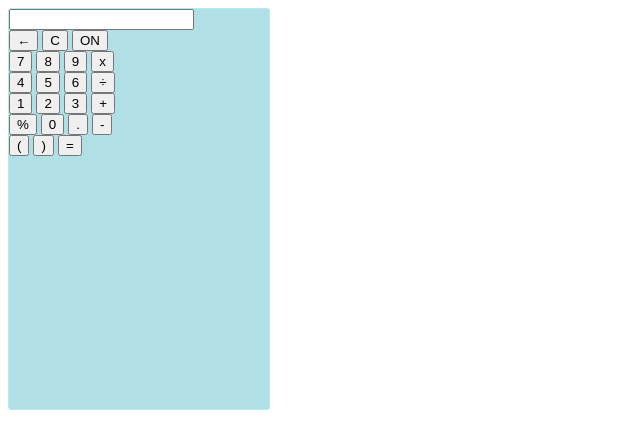
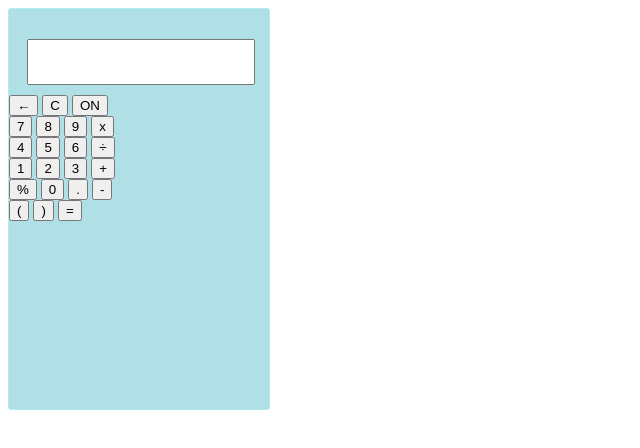
Before and after one commit to philippuu/simpleCalculator, a plain HTML site: page index.html in a window 1280 px wide. Shown: the whole page, without its empty margins (0-640 px from the left). Drawn offline with Linux system fonts and the light colour scheme.

Commit message:
adding styles to the calculator's textbox (display)

```diff
--- a/simpCalc.css
+++ b/simpCalc.css
@@ -5,3 +5,8 @@
 	border-radius: 3px;
 	background-color: #B0E0E6;
 }
+.display{
+	width: 220px;
+	height: 40px;
+	margin: 30px 24px 10px 18px;
+}
```
